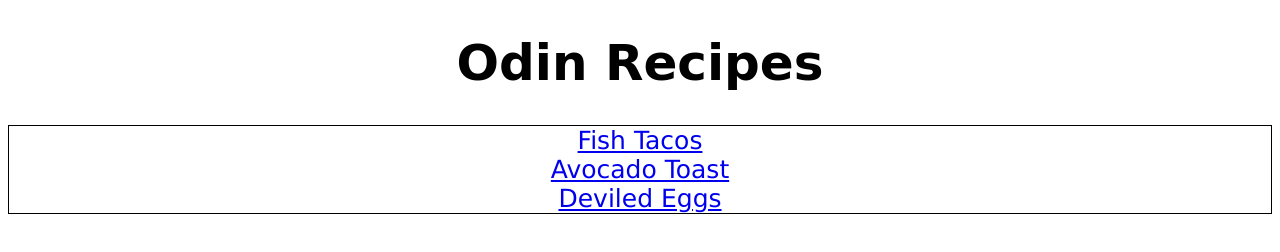
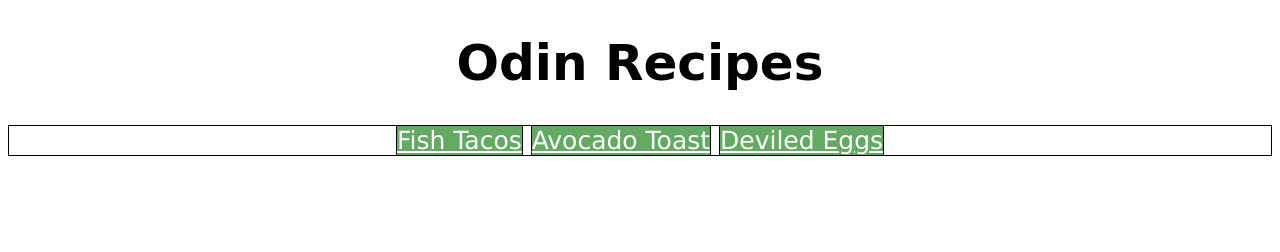
Before and after one commit to argos89/odin-recipes, a plain HTML site: page index.html in a window 1280 px wide. Drawn offline with Linux system fonts and the light colour scheme.

Commit message:
change li display to inline-block and style home
home page ul has minimal style and links look better in inline-block

```diff
--- a/style.css
+++ b/style.css
@@ -20,6 +20,16 @@ html {
     padding: 0px;
     font-size: 25px;
     font-family: verdana;
+    border: 1px solid black;
+}
+
+.button {
+    display: inline-block;
+}
+
+.home-list a {
+    background-color: rgb(99, 171, 99);
+    color: white;
     border: 1px solid black;
 }
 
```
